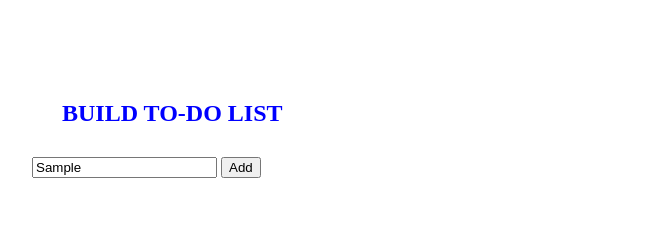
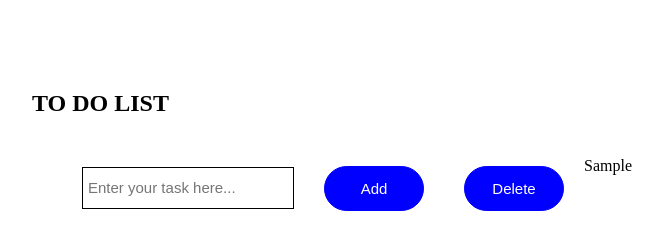
Before and after one commit to aarthyy25/Dynamic-To-Do-List-using-HTML-CSS-and-JavaScript, a plain HTML site: page index.html in a window 1280 px wide. Both pictures are taken after typing "Sample" into the empty fields and a click on the button "Add". Shown: the whole page, without its empty margins (244-907 px from the left). Drawn offline with Linux system fonts and the light colour scheme.

Commit message:
Update index.html

```diff
--- a/index.html
+++ b/index.html
@@ -3,58 +3,43 @@
 <head>
     <meta charset="UTF-8">
     <meta name="viewport" content="width=device-width, initial-scale=1.0">
-    <title>To Do List</title>
+    <title> BUILD YOUR TO-DO LIST</title>
     <link rel="stylesheet" href="css/style.css">
-    <script src="js/script.js"></script>
-    <!-- <link href="https://cdn.jsdelivr.net/npm/bootstrap@5.3.3/dist/css/bootstrap.min.css" rel="stylesheet" integrity="sha384-QWTKZyjpPEjISv5WaRU9OFeRpok6YctnYmDr5pNlyT2bRjXh0JMhjY6hW+ALEwIH" crossorigin="anonymous">
-    <script src="https://cdn.jsdelivr.net/npm/bootstrap@5.3.3/dist/js/bootstrap.bundle.min.js" integrity="sha384-YvpcrYf0tY3lHB60NNkmXc5s9fDVZLESaAA55NDzOxhy9GkcIdslK1eN7N6jIeHz" crossorigin="anonymous"></script> -->
 </head>
 <body>
     <div class="to-do-list">
-        <div class="head">
-            <h2>BUILD TO-DO LIST</h2>
-        </div>
-        <!-- <div class="row">
-            <input type="text" placeholder="Add Some Task">
-            <button id="button" onclick="add()">ADD</button>
-        </div> -->
-        <!-- <div id="box">
-            <div class="inputdiv">
-                <input type="text" id="input" placeholder="Add some task">
-                <button type="submit" onclick="add()">Add</button>
+        <h2>TO DO LIST</h2>
+        <div class="row">
+            <input type="text" id="taskInput" placeholder="Enter your task here...">
+            <button type="menu" id="addelement" onclick="add()">Add</button>
+            <button type="menu" id="delelement" onclick="deleteTask()">Delete</button>
+            <div class="tasklist" >
+
             </div>
         </div>
-        <div id="res1">
-            <input type="text" class="in1">
-            <button id="but1" onclick="del()">DELETE</button>
-        </div>
-        <div id="res2">
-            <input type="text">
-            <button id="but1" onclick="del()">DELETE</button>
-        </div>
-        <div id="res3">
-            <input type="text">
-            <button id="but1" onclick="del()">DELETE</button>
-        </div> --->
-        <div class="container">
-            <div id="newtask">
-                <input type="text" placeholder="Add Tasks">
-                <button id="push">Add</button>
-            </div>
-            <div id="tasks"></div>
-
-        </div>
+        <script>
+            let taskList = [];
+            function add() {
+                let task = document.getElementById('taskInput').value;
+                taskList.push(task);
+                document.getElementById('taskInput').value = '';
+                displayTasks();
+            }
+            function displayTasks() {
+                let taskListDiv = document.querySelector('.tasklist');
+                taskListDiv.innerHTML = '';
+                for (let i = 0; i < taskList.length; i++) {
+                    let taskDiv = document.createElement('div');
+                    taskDiv.textContent = taskList[i];
+                    taskListDiv.appendChild(taskDiv);
+            }
+            }
+            function deleteTask(index) {
+                taskList.splice(index, 1);
+                displayTasks();
+            }
+            document.querySelector(".taskList").style.border = '1px solid black';
+        </script>
     </div>
 </body>
 </html>
-
-
-
-<!-- <div class="container">
-    <div id="neWtask">
-        <input type="text" placeholder="Add Tasks">
-        <button id="push">Add</button>
-    </div>
-    <div id="tasks"></div>
-
-</div> -->
```
